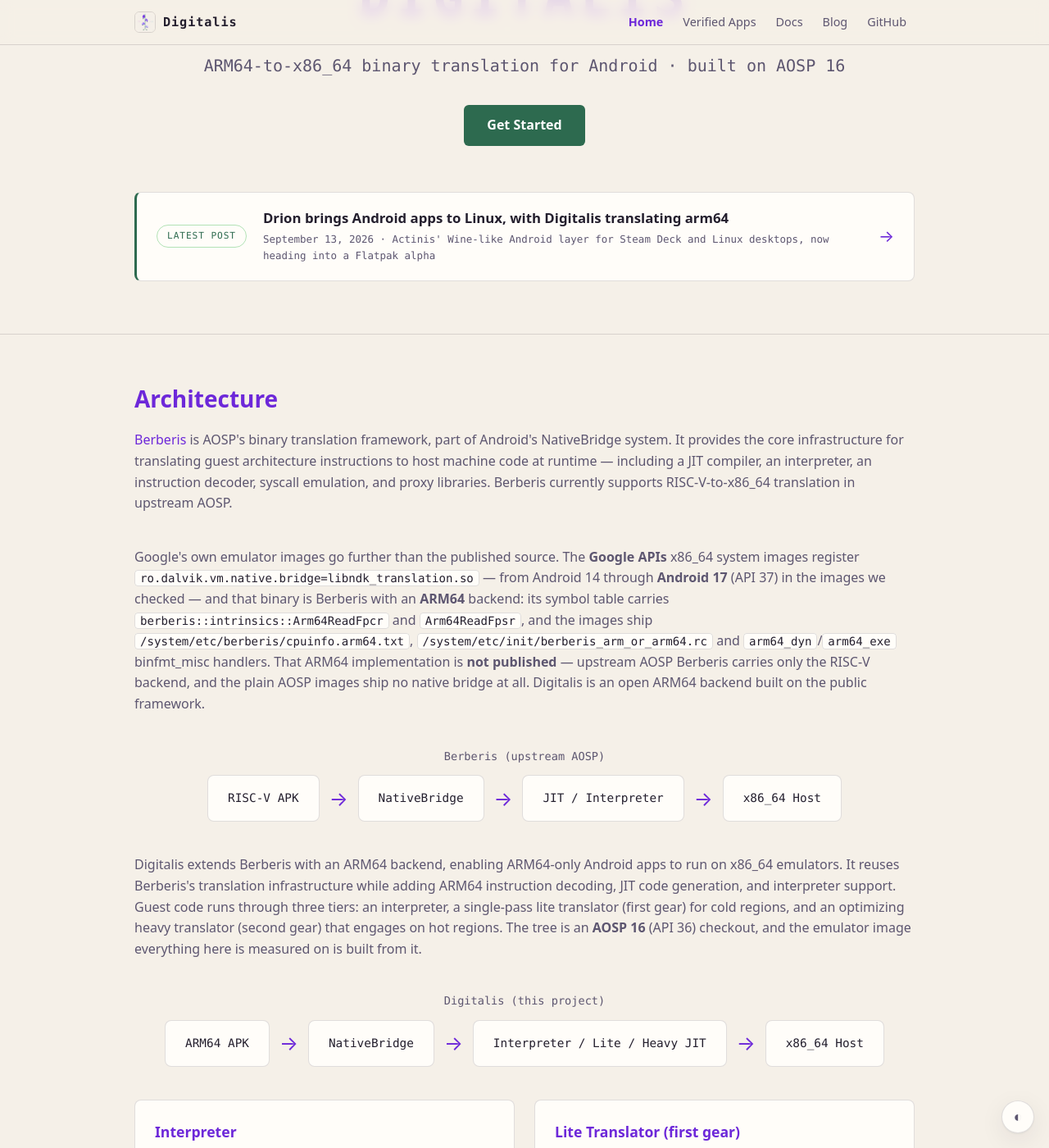
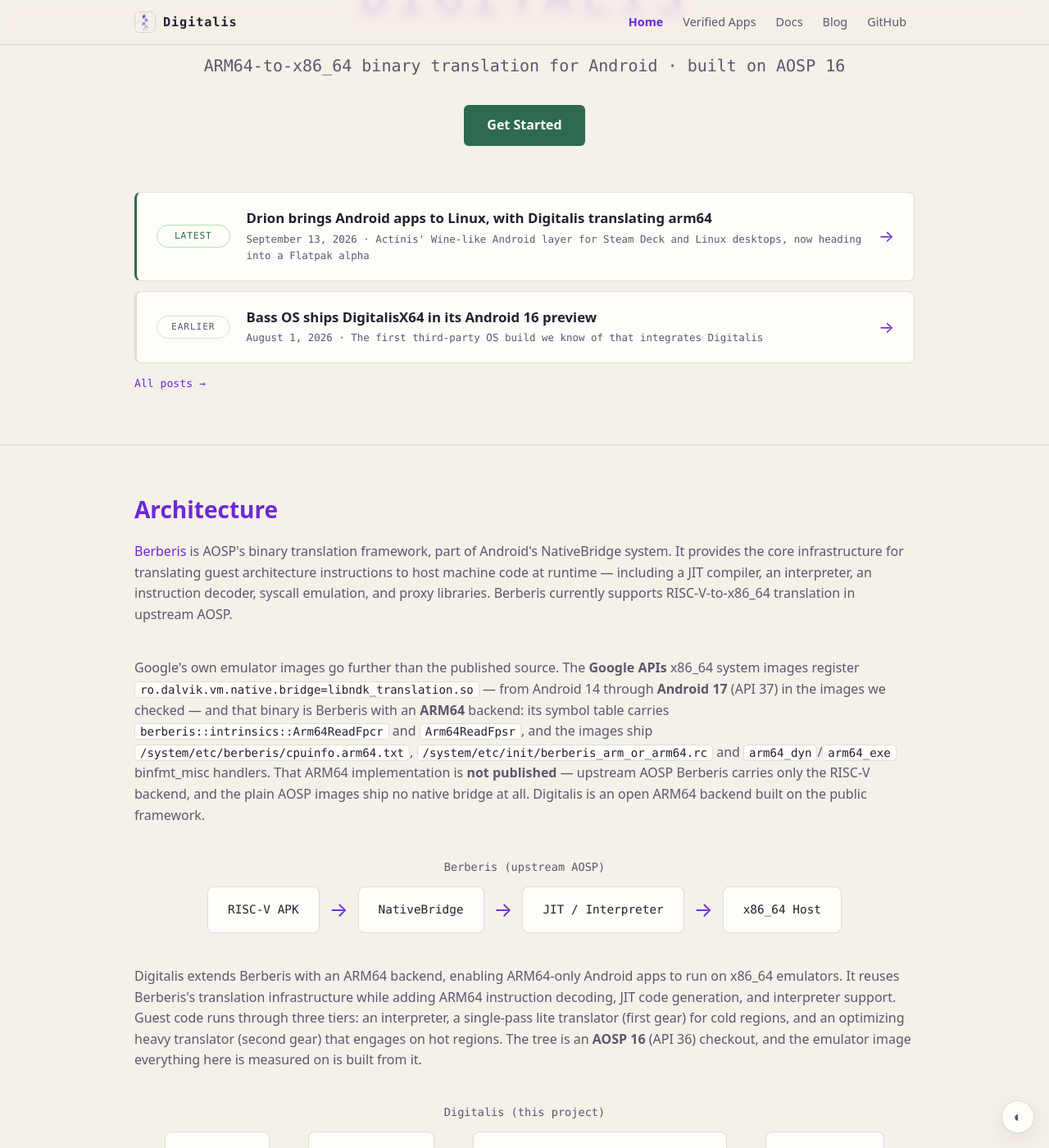
Before and after one commit to DigitalisX64/digitalisx64.github.io, a Jekyll site: the page built from index.html, in a window 1280 px wide and 1400 px high, scrolled down 293 px. Shown: the whole window at 82% size. Built offline with Jekyll 4.4.1, drawn with Linux system fonts in a browser that asks for light colours.

Commit message:
index: show the three latest posts
The home page linked only the newest post. List up to three, newest first: the
newest keeps the green Latest flag, earlier posts use a quieter Earlier flag,
the flags share a width so the titles line up, and an All posts link follows.
On narrow screens the cards stack as before.

```diff
--- a/index.html
+++ b/index.html
@@ -43,18 +43,23 @@ layout: null
     </div>
   </header>
 
-  <!-- Latest post -->
-  {% assign latest = site.posts.first %}{% if latest %}
+  <!-- Latest posts: the three newest, newest first -->
+  {% if site.posts.size > 0 %}
   <section class="latest-post-section">
     <div class="container">
-      <a class="latest-post" href="{{ latest.url | relative_url }}">
-        <span class="latest-post-flag">Latest post</span>
-        <span class="latest-post-body">
-          <span class="latest-post-title">{{ latest.title }}</span>
-          <span class="latest-post-meta"><time datetime="{{ latest.date | date_to_xmlschema }}">{{ latest.date | date: "%B %-d, %Y" }}</time>{% if latest.summary %} &middot; {{ latest.summary }}{% endif %}</span>
-        </span>
-        <span class="latest-post-arrow" aria-hidden="true">&rarr;</span>
-      </a>
+      <div class="latest-post-list">
+        {% for post in site.posts limit:3 %}
+        <a class="latest-post{% unless forloop.first %} latest-post--earlier{% endunless %}" href="{{ post.url | relative_url }}">
+          <span class="latest-post-flag">{% if forloop.first %}Latest{% else %}Earlier{% endif %}</span>
+          <span class="latest-post-body">
+            <span class="latest-post-title">{{ post.title }}</span>
+            <span class="latest-post-meta"><time datetime="{{ post.date | date_to_xmlschema }}">{{ post.date | date: "%B %-d, %Y" }}</time>{% if post.summary %} &middot; {{ post.summary }}{% endif %}</span>
+          </span>
+          <span class="latest-post-arrow" aria-hidden="true">&rarr;</span>
+        </a>
+        {% endfor %}
+      </div>
+      <p class="latest-post-all"><a href="{{ '/blog.html' | relative_url }}">All posts &rarr;</a></p>
     </div>
   </section>
   {% endif %}
--- a/style.css
+++ b/style.css
@@ -1293,6 +1293,47 @@ code {
   line-height: 1;
 }
 
+/* Up to three recent posts. The newest keeps the green accent; earlier ones are
+   quieter, and the flag has a fixed width so every title starts in one column. */
+.latest-post-list {
+  display: grid;
+  gap: 12px;
+}
+
+.latest-post-flag {
+  min-width: 5.6rem;
+  text-align: center;
+  box-sizing: border-box;
+}
+
+.latest-post--earlier {
+  border-left-color: var(--border);
+}
+
+.latest-post--earlier:hover {
+  border-left-color: var(--accent);
+}
+
+.latest-post--earlier .latest-post-flag {
+  color: var(--text-secondary);
+  border-color: var(--border);
+}
+
+.latest-post-all {
+  margin: 14px 0 0;
+  font-family: var(--mono);
+  font-size: 0.82rem;
+}
+
+.latest-post-all a {
+  color: var(--accent);
+  text-decoration: none;
+}
+
+.latest-post-all a:hover {
+  text-decoration: underline;
+}
+
 /* --- Blog: post list --- */
 
 .post-list {
```
